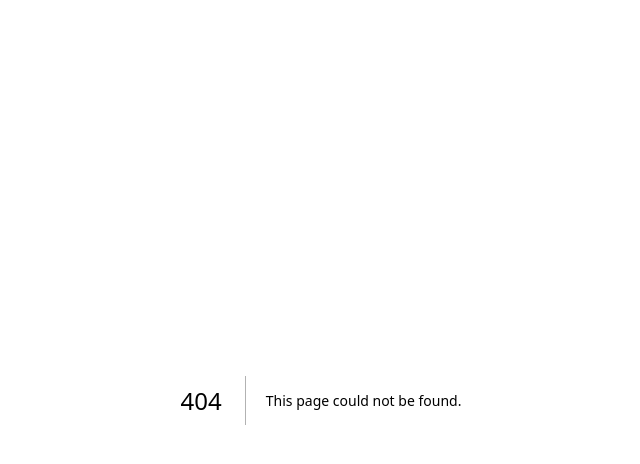
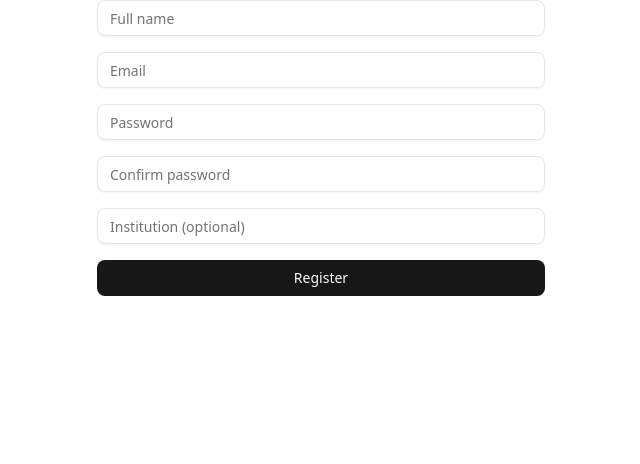
Before and after one commit to Hafskjold03/ai-usage-tracker, a Next.js app: page /register in a window 1280 px wide. Before the commit this address had no page. Shown: the top 464 px of the page, without its empty margins (319-959 px from the left). Built offline with nearby package versions, Linux system fonts and the light colour scheme.

Commit message:
Mongo push

```diff
--- /dev/null
+++ b/app/(auth)/login/page.tsx
@@ -0,0 +1,38 @@
+"use client";
+
+import { signIn } from "next-auth/react";
+import { useState } from "react";
+import { Button } from "@/components/ui/button";
+import { Input } from "@/components/ui/input";
+
+export default function LoginPage() {
+  const [email, setEmail] = useState("");
+  const [password, setPassword] = useState("");
+
+  async function handleLogin(e: React.FormEvent) {
+    e.preventDefault();
+    await signIn("credentials", {
+      email,
+      password,
+      callbackUrl: "/dashboard",
+    });
+  }
+
+  return (
+    <form onSubmit={handleLogin} className="space-y-4 max-w-sm mx-auto">
+      <Input
+        placeholder="Email"
+        type="email"
+        onChange={(e) => setEmail(e.target.value)}
+      />
+      <Input
+        placeholder="Password"
+        type="password"
+        onChange={(e) => setPassword(e.target.value)}
+      />
+      <Button type="submit" className="w-full">
+        Log in
+      </Button>
+    </form>
+  );
+}
--- /dev/null
+++ b/app/(auth)/register/page.tsx
@@ -0,0 +1,82 @@
+"use client";
+
+import { useForm } from "react-hook-form";
+import { zodResolver } from "@hookform/resolvers/zod";
+import { registerSchema, RegisterInput } from "@/lib/validators/auth";
+import { Button } from "@/components/ui/button";
+import { Input } from "@/components/ui/input";
+import { useRouter } from "next/navigation";
+import { useState } from "react";
+
+export default function RegisterPage() {
+  const router = useRouter();
+  const [error, setError] = useState<string | null>(null);
+
+  const {
+    register,
+    handleSubmit,
+    formState: { errors, isSubmitting },
+  } = useForm<RegisterInput>({
+    resolver: zodResolver(registerSchema),
+  });
+
+  async function onSubmit(data: RegisterInput) {
+    setError(null);
+
+    const res = await fetch("/api/auth/register", {
+      method: "POST",
+      headers: { "Content-Type": "application/json" },
+      body: JSON.stringify(data),
+    });
+
+    if (!res.ok) {
+      const body = await res.json();
+      setError(body.error || "Registration failed");
+      return;
+    }
+
+    router.push("/login");
+  }
+
+  return (
+    <form
+      onSubmit={handleSubmit(onSubmit)}
+      className="space-y-4 max-w-md mx-auto"
+    >
+      <Input placeholder="Full name" {...register("name")} />
+      {errors.name && (
+        <p className="text-sm text-red-500">{errors.name.message}</p>
+      )}
+
+      <Input placeholder="Email" type="email" {...register("email")} />
+      {errors.email && (
+        <p className="text-sm text-red-500">{errors.email.message}</p>
+      )}
+
+      <Input placeholder="Password" type="password" {...register("password")} />
+      {errors.password && (
+        <p className="text-sm text-red-500">{errors.password.message}</p>
+      )}
+
+      <Input
+        placeholder="Confirm password"
+        type="password"
+        {...register("confirmPassword")}
+      />
+      {errors.confirmPassword && (
+        <p className="text-sm text-red-500">{errors.confirmPassword.message}</p>
+      )}
+
+      <Input
+        placeholder="Institution (optional)"
+        {...register("institution")}
+      />
+
+      {error && <p className="text-sm text-red-600">{error}</p>}
+
+      <Button type="submit" className="w-full" disabled={isSubmitting}>
+        {isSubmitting ? "Creating account..." : "Register"}
+      </Button>
+    </form>
+  );
+}
--- /dev/null
+++ b/app/api/auth/[...nextauth]/route.ts
@@ -0,0 +1,49 @@
+import NextAuth from "next-auth";
+import CredentialsProvider from "next-auth/providers/credentials";
+import bcrypt from "bcrypt";
+import { connectDB } from "@/lib/mongodb";
+import { User } from "@/models/User";
+
+const handler = NextAuth({
+  providers: [
+    CredentialsProvider({
+      name: "Credentials",
+      credentials: {
+        email: { label: "Email", type: "email" },
+        password: { label: "Password", type: "password" },
+      },
+      async authorize(credentials) {
+        if (!credentials?.email || !credentials.password) {
+          throw new Error("Missing credentials");
+        }
+
+        await connectDB();
+
+        const user = await User.findOne({ email: credentials.email });
+        if (!user) return null;
+
+        const isValid = await bcrypt.compare(
+          credentials.password,
+          user.passwordHash
+        );
+
+        if (!isValid) return null;
+
+        return {
+          id: user._id.toString(),
+          email: user.email,
+          name: user.name,
+        };
+      },
+    }),
+  ],
+  session: {
+    strategy: "jwt",
+  },
+  pages: {
+    signIn: "/login",
+  },
+  secret: process.env.NEXTAUTH_SECRET,
+});
+
+export { handler as GET, handler as POST };
--- /dev/null
+++ b/app/api/auth/register/route.ts
@@ -0,0 +1,36 @@
+import { NextResponse } from "next/server";
+import bcrypt from "bcrypt";
+import { connectDB } from "@/lib/mongodb";
+import { User } from "@/models/User";
+
+export async function POST(req: Request) {
+  const { email, password, name, institution } = await req.json();
+
+  if (!email || !password || !name) {
+    return NextResponse.json(
+      { error: "Missing required fields" },
+      { status: 400 }
+    );
+  }
+
+  await connectDB();
+
+  const existingUser = await User.findOne({ email });
+  if (existingUser) {
+    return NextResponse.json(
+      { error: "User already exists" },
+      { status: 409 }
+    );
+  }
+
+  const passwordHash = await bcrypt.hash(password, 12);
+
+  await User.create({
+    email,
+    passwordHash,
+    name,
+    institution,
+  });
+
+  return NextResponse.json({ success: true }, { status: 201 });
+}
--- /dev/null
+++ b/app/dashboard/page.tsx
@@ -0,0 +1,12 @@
+import { getServerSession } from "next-auth";
+import { redirect } from "next/navigation";
+
+export default async function DashboardPage() {
+  const session = await getServerSession();
+
+  if (!session) {
+    redirect("/login");
+  }
+
+  return <div>Welcome to your dashboard</div>;
+}
--- /dev/null
+++ b/lib/mongodb.ts
@@ -0,0 +1,32 @@
+import mongoose from "mongoose";
+
+const MONGODB_URI = process.env.MONGODB_URI!;
+
+if (!MONGODB_URI) {
+  throw new Error("Please define MONGODB_URI in .env.local");
+}
+
+// Ensure the global cache exists
+const globalForMongoose = global as typeof globalThis & {
+  mongoose: {
+    conn: mongoose.Mongoose | null;
+    promise: Promise<mongoose.Mongoose> | null;
+  };
+};
+
+if (!globalForMongoose.mongoose) {
+  globalForMongoose.mongoose = { conn: null, promise: null };
+}
+
+const cached = globalForMongoose.mongoose;
+
+export async function connectDB() {
+  if (cached.conn) return cached.conn;
+
+  if (!cached.promise) {
+    cached.promise = mongoose.connect(MONGODB_URI);
+  }
+
+  cached.conn = await cached.promise;
+  return cached.conn;
+}
--- /dev/null
+++ b/lib/validators/auth.ts
@@ -0,0 +1,16 @@
+import { z } from "zod";
+
+export const registerSchema = z
+  .object({
+    name: z.string().min(2, "Name is required"),
+    email: z.string().email("Invalid email address"),
+    password: z.string().min(8, "Password must be at least 8 characters"),
+    confirmPassword: z.string(),
+    institution: z.string().optional(),
+  })
+  .refine((data) => data.password === data.confirmPassword, {
+    message: "Passwords do not match",
+    path: ["confirmPassword"],
+  });
+
+export type RegisterInput = z.infer<typeof registerSchema>;
--- /dev/null
+++ b/models/User.ts
@@ -0,0 +1,21 @@
+import mongoose, { Schema, models, model } from "mongoose";
+
+export interface IUser {
+  email: string;
+  passwordHash: string;
+  name: string;
+  institution?: string;
+  createdAt: Date;
+}
+
+const UserSchema = new Schema<IUser>(
+  {
+    email: { type: String, required: true, unique: true },
+    passwordHash: { type: String, required: true },
+    name: { type: String, required: true },
+    institution: { type: String },
+  },
+  { timestamps: true }
+);
+
+export const User = models.User || model<IUser>("User", UserSchema);
--- a/package.json
+++ b/package.json
@@ -9,6 +9,7 @@
     "lint": "eslint"
   },
   "dependencies": {
+    "@hookform/resolvers": "^5.2.2",
     "bcrypt": "^6.0.0",
     "class-variance-authority": "^0.7.1",
     "clsx": "^2.1.1",
@@ -26,6 +27,7 @@
   },
   "devDependencies": {
     "@tailwindcss/postcss": "^4",
+    "@types/bcrypt": "^6.0.0",
     "@types/node": "^20",
     "@types/react": "^19",
     "@types/react-dom": "^19",
--- /dev/null
+++ b/types/global.d.ts
@@ -0,0 +1,11 @@
+import type mongoose from "mongoose";
+
+declare global {
+  // eslint-disable-next-line no-var
+  var mongoose: {
+    conn: mongoose.Mongoose | null;
+    promise: Promise<mongoose.Mongoose> | null;
+  } | undefined;
+}
+
+export {};
```
Also changed, not shown: 1 other file (tests, documents, lock files or other folders).
